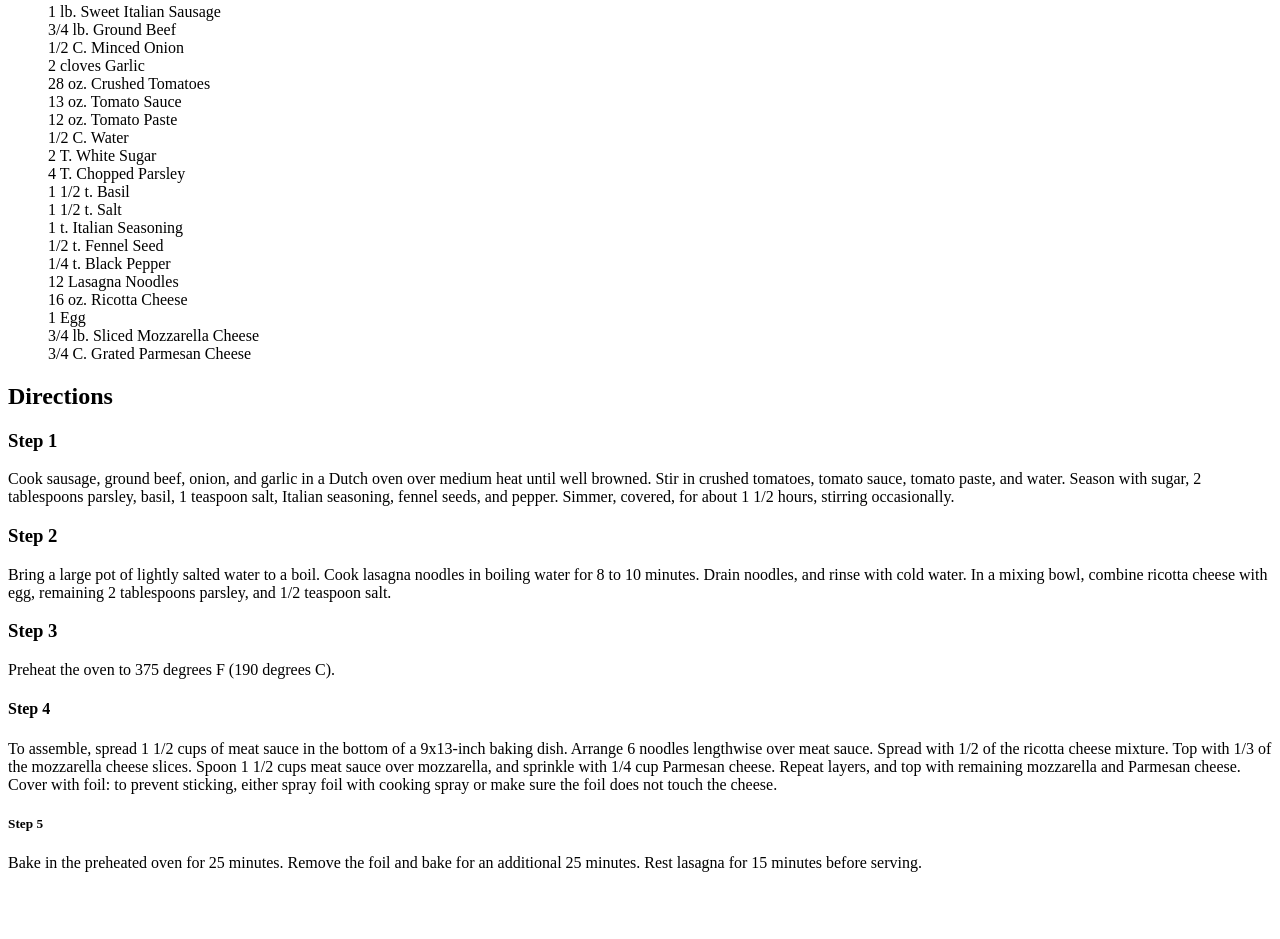
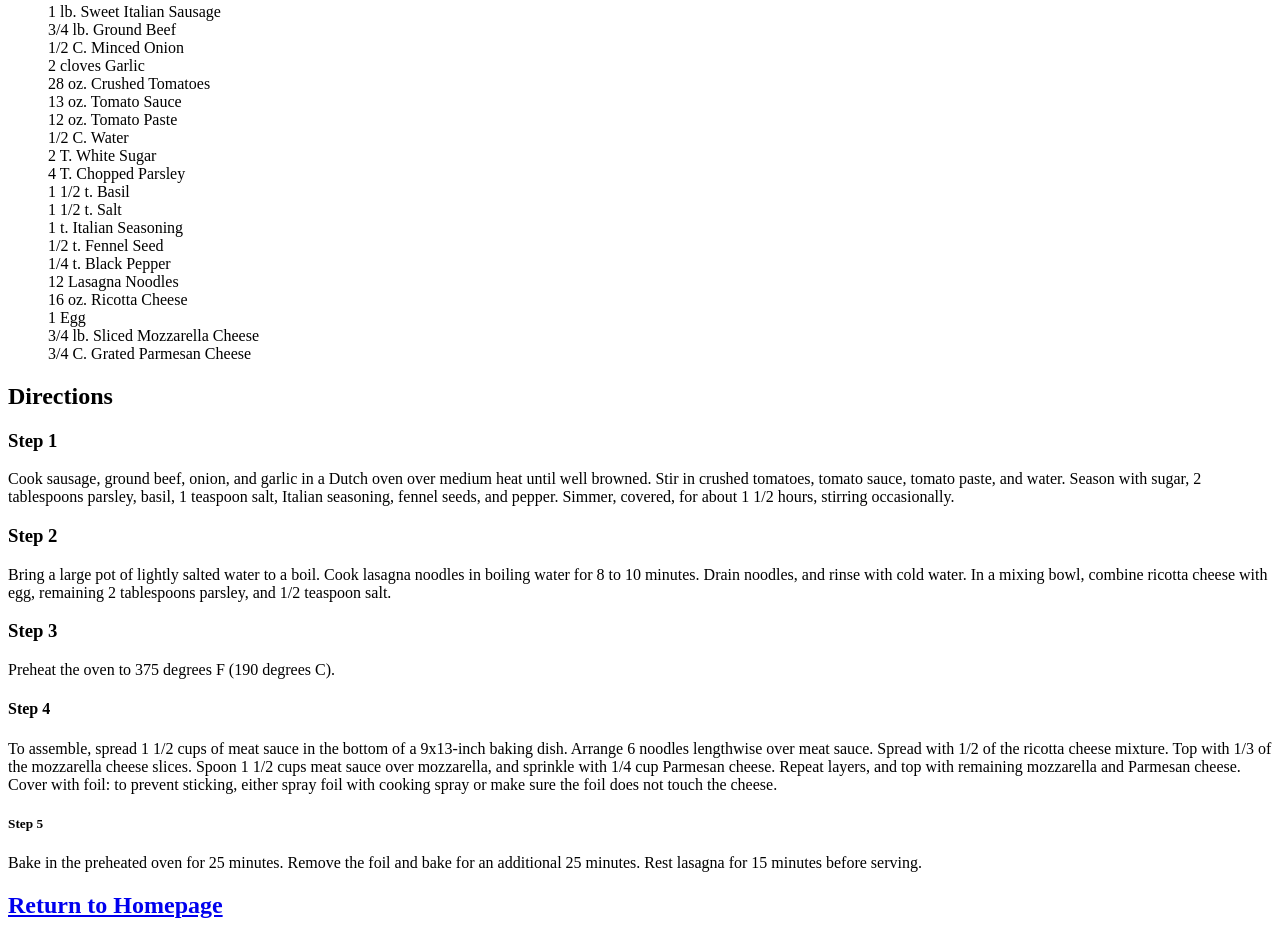
Before and after one commit to buckeyecode/odin_recipes, a plain HTML site: page recipes/lasagna.html in a window 1280 px wide. Shown: the part 660-1599 px from the top of the page. Before the commit the page ends 1548 px from the top, so only its background shows below. Drawn offline with Linux system fonts and the light colour scheme.

Commit message:
Added return to index.html

```diff
--- a/recipes/lasagna.html
+++ b/recipes/lasagna.html
@@ -43,5 +43,6 @@
             <p>To assemble, spread 1 1/2 cups of meat sauce in the bottom of a 9x13-inch baking dish. Arrange 6 noodles lengthwise over meat sauce. Spread with 1/2 of the ricotta cheese mixture. Top with 1/3 of the mozzarella cheese slices. Spoon 1 1/2 cups meat sauce over mozzarella, and sprinkle with 1/4 cup Parmesan cheese. Repeat layers, and top with remaining mozzarella and Parmesan cheese. Cover with foil: to prevent sticking, either spray foil with cooking spray or make sure the foil does not touch the cheese.</p>
         <h5>Step 5</h5>
             <p>Bake in the preheated oven for 25 minutes. Remove the foil and bake for an additional 25 minutes. Rest lasagna for 15 minutes before serving.</p>
+    <h2><a href="../index.html">Return to Homepage</a></h2>
 </body>
 </html>
```
